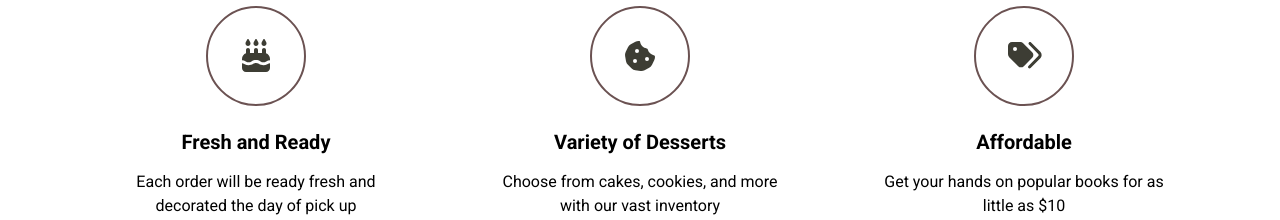
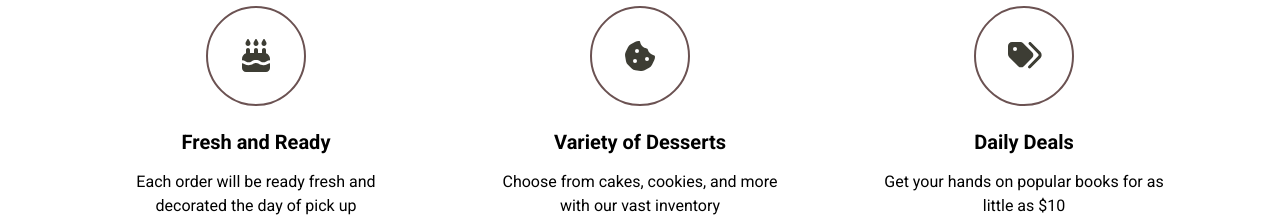
Before and after one commit to JulianCrenshaw/cake, a React (Create React App) app: page / in a window 1280 px wide. Shown: the part 920-1140 px from the top of the page. Built offline with nearby package versions, Linux system fonts and the light colour scheme.

Commit message:
highlights

```diff
--- a/src/components/Highlights.jsx
+++ b/src/components/Highlights.jsx
@@ -23,7 +23,7 @@ const Highlights = () => {
             />
             <Highlight
               icon={<FontAwesomeIcon icon="tags" />}
-              title="Affordable"
+              title="Daily Deals"
               para="Get your hands on popular books for as little as $10"
             />
           </div>
```
